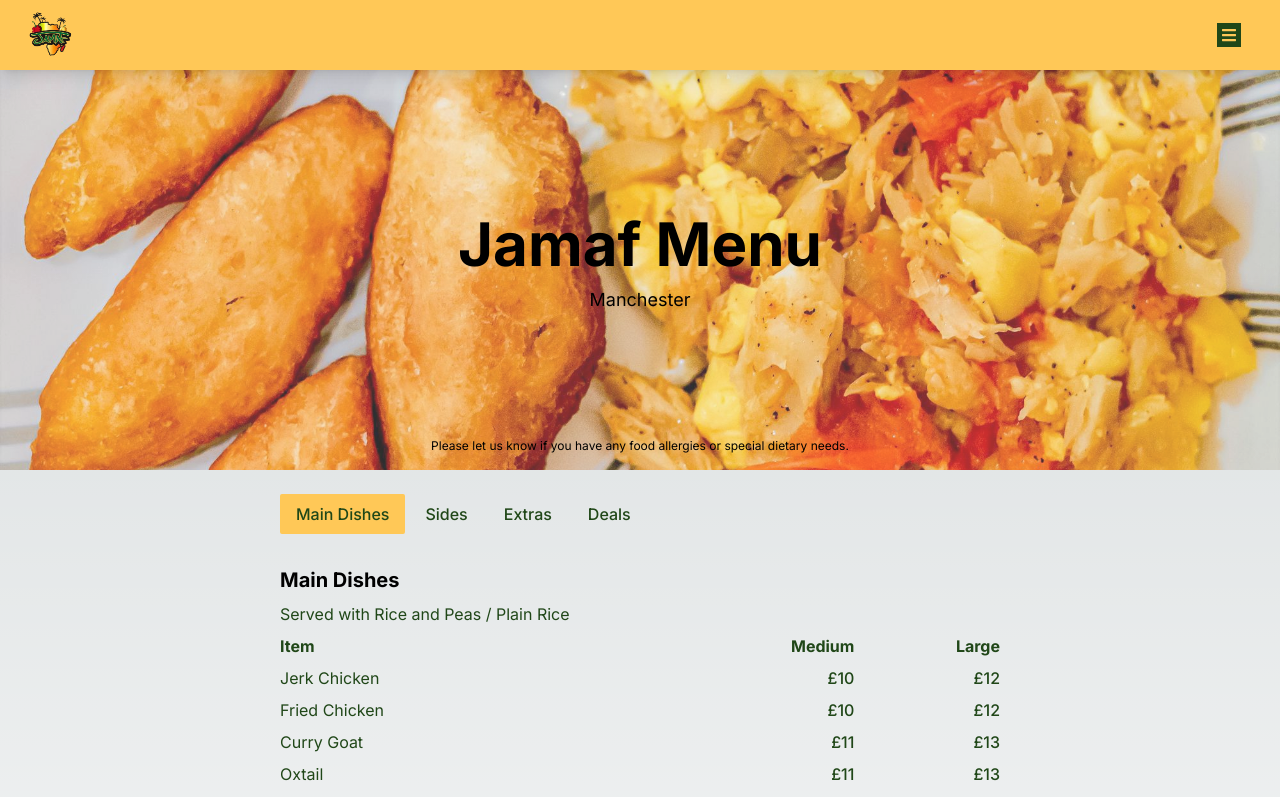
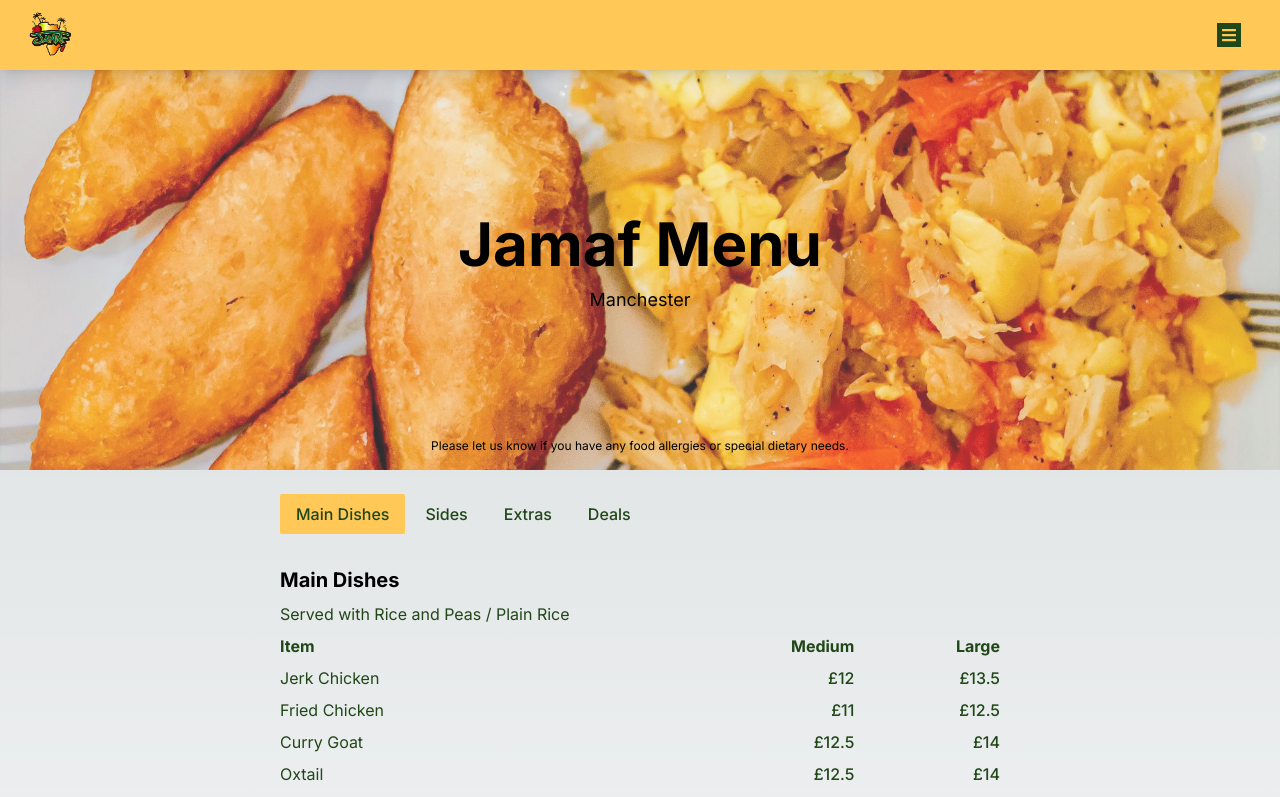
Before and after one commit to originallyblack/jamafnbar, a Next.js app: page /menu in a window 1280 px wide. Shown: the top 797 px of the page. Built offline with nearby package versions, Linux system fonts and the light colour scheme.

Commit message:
new prices

```diff
--- a/src/app/data/menu.js
+++ b/src/app/data/menu.js
@@ -3,39 +3,45 @@
     title: "Main Dishes",
     description: "Served with Rice and Peas / Plain Rice",
     items: [
-      { name: "Jerk Chicken", medium: 10, large: 12 },
-      { name: "Fried Chicken", medium: 10, large: 12 },
-      { name: "Curry Goat", medium: 11, large: 13 },
-      { name: "Oxtail", medium: 11, large: 13 },
-      { name: "Callaloo & Saltfish", medium: 10, large: 12 },
-      { name: "Soup of the Day", medium: 4, large: 6 },
+      { name: "Jerk Chicken", medium: 12, large: 13.5 },
+      { name: "Fried Chicken", medium: 11, large: 12.5 },
+      { name: "Curry Goat", medium: 12.5, large: 14 },
+      { name: "Oxtail", medium: 12.5, large: 14 },
+      { name: "Callaloo & Saltfish", medium: 11, large: 12.5 },
+      { name: "Ackee & Saltfish", medium: 11, large: 12.5 },
+      { name: "Soup of the Day", medium: 4.50, large: 6.5 },
     ],
   },
   sides: {
     title: "Sides",
     items: [
-      { name: "Fried Plantain", price: 1, note: "3 pieces" },
-      { name: "Fried Dumplings", price: 2 },
+      { name: "Fried Plantain", price: 1.5, note: "4 Pieces" },
+      { name: "Fried Dumplings", price: 2.25 },
       {
         name: "Patties",
         options: ["Veg", "Chicken", "Jerk Chicken", "Beef", "Saltfish"],
-        price: 3.5,
+        price: 3.75,
       },
       { name: "Steam Veg", price: 2 },
-      { name: "Ackee & Saltfish", price: 6 },
+      { name: "Ackee & Saltfish", price: 4.5 },
     ],
   },
   extra: {
     title: "Extras",
     items: [
-      { name: "Jerk Chicken", price: 6, perPortion: true },
-      { name: "Fried Chicken", price: 4, perPortion: true },
+      { name: "Jerk Chicken", price: 6.5, perPortion: true },
+      { name: "Fried Chicken", price: 5, perPortion: true },
+      { name: "BBQ Chicken Leg", price: 5.5, perPortion: true },
+      { name: "BBQ Chicken Wings", price: 3.5, perPortion: true },
+      { name: "Rice n Red Peas", price: 3.5, perPortion: true },
+      { name: "Plain Rice", price: 2.5, perPortion: true },
+
     ],
   },
   deal: {
     title: "Deals",
     items: ["1 Patty", "1 Drink (Can)"],
-    price: 4,
+    price: 4.50,
   },
 };
 
```
